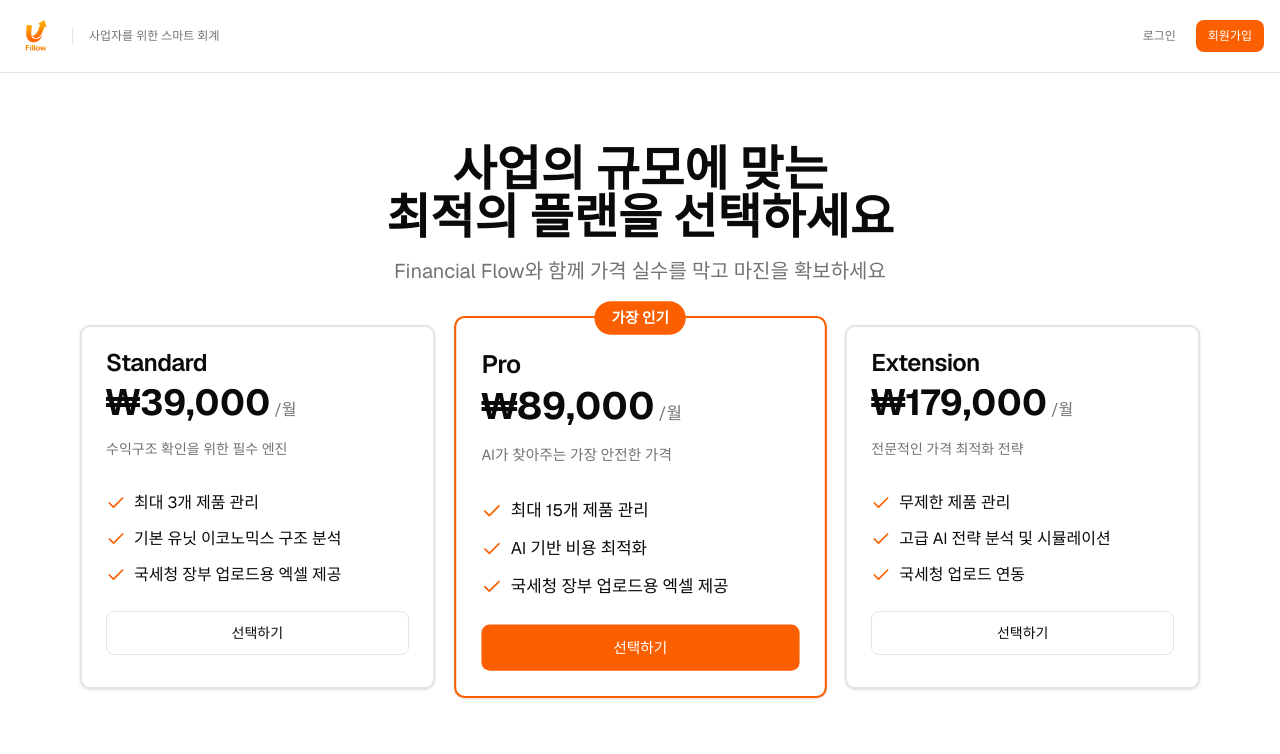
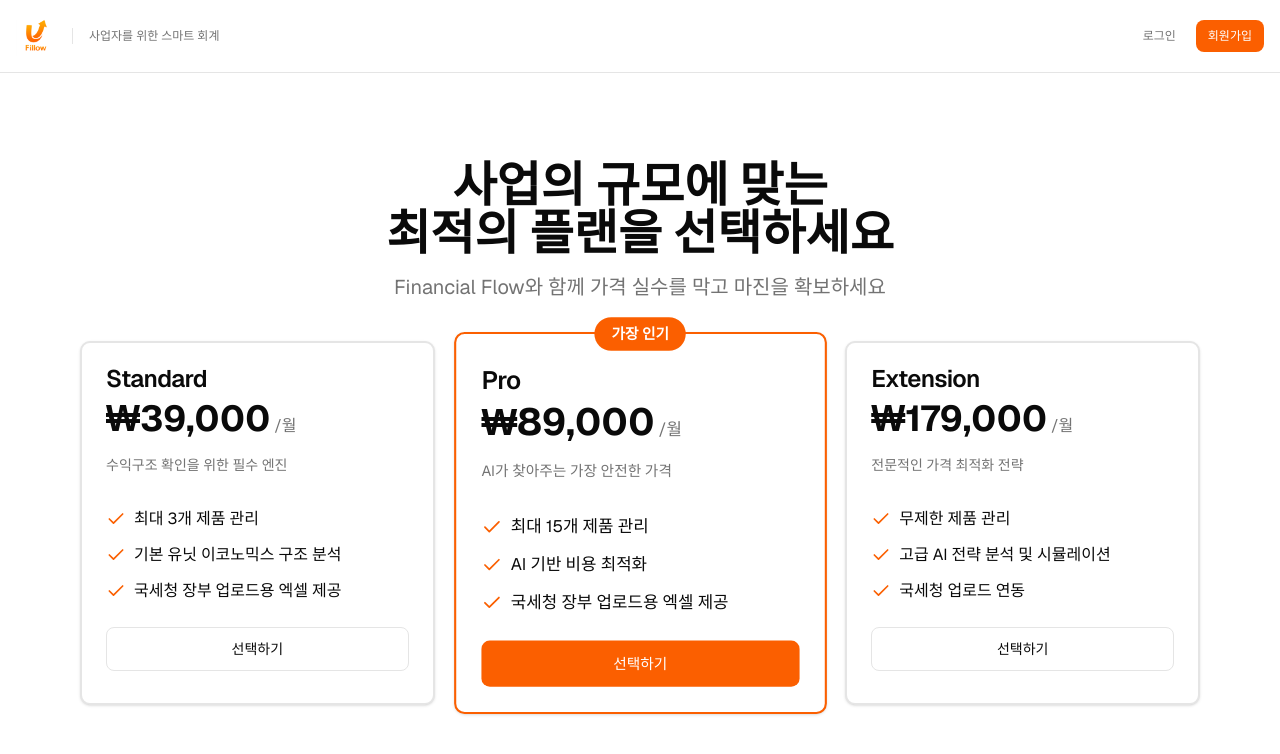
Before and after one commit to keaikelly/FillowFront, a Next.js app: page /plan in a window 1280 px wide. Shown: the top 754 px of the page. Built offline with nearby package versions, Linux system fonts and the light colour scheme.

Commit message:
[fix] 제품페이지 배경색, 플랜페이지 세로가운데

```diff
--- a/src/app/plan/page.tsx
+++ b/src/app/plan/page.tsx
@@ -19,7 +19,8 @@ export default function PlanPage() {
     // 전체 페이지 배경 및 최소 높이 설정
     <div>
       <MainHeader />
-      <main className="container mx-auto px-4 py-8 max-w-6xl">
+      <main className="flex-1 container mx-auto px-4 py-12 max-w-6xl flex items-center justify-center">
+        <div className="w-full">
           {/* container: 가운데 정렬
         mx-auto: 좌우마진 자동 (가운데배치)
         px: 패딩(안쪽여백)
@@ -30,6 +31,7 @@ export default function PlanPage() {
             selectedPlan={selectedPlan} //선택된 플랜전달(starter, core, pro)
             onPlanSelect={handlePlanSelect}
           />
+        </div>
       </main>
     </div>
   );
--- a/src/app/product/page.tsx
+++ b/src/app/product/page.tsx
@@ -25,7 +25,7 @@ export default function ProductPage() {
   };
 
   return (
-    <div className="min-h-screen bg-slate-50">
+    <div className="min-h-screen bg-white">
       <MainHeader />
       <main className="container mx-auto px-4 py-8 max-w-6xl">
         {loading ? (
```
Lines whose indentation alone changed are shown as unchanged.
